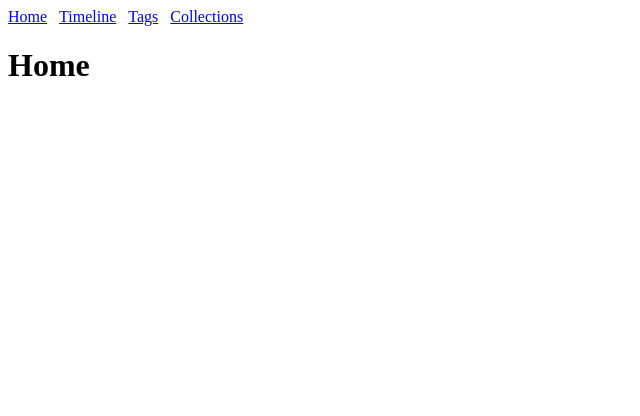
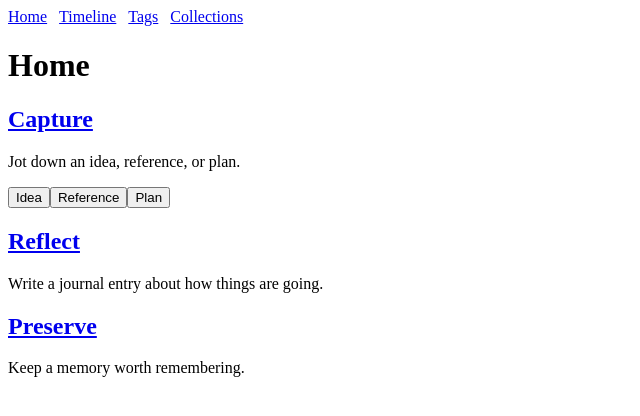
Before and after one commit to msr010194/ai_dev_tools_zcamp_project, a React (Vite) app in the folder frontend/: page / in a window 1280 px wide. Shown: the top 416 px of the page, without its empty margins (0-640 px from the left). Built offline with nearby package versions, Linux system fonts and the light colour scheme.

Commit message:
Task 5: Home page with three intent entry points (#2)

```diff
--- a/frontend/src/App.tsx
+++ b/frontend/src/App.tsx
@@ -1,12 +1,15 @@
 import { Route, Routes } from "react-router-dom";
 import Layout from "./Layout";
-import { CollectionsPage, HomePage, TagsPage, TimelinePage } from "./pages";
+import HomePage from "./HomePage";
+import NewNotePage from "./NewNotePage";
+import { CollectionsPage, TagsPage, TimelinePage } from "./pages";
 
 export default function App() {
   return (
     <Routes>
       <Route element={<Layout />}>
         <Route index element={<HomePage />} />
+        <Route path="notes/new" element={<NewNotePage />} />
         <Route path="timeline" element={<TimelinePage />} />
         <Route path="tags" element={<TagsPage />} />
         <Route path="collections" element={<CollectionsPage />} />
--- /dev/null
+++ b/frontend/src/HomePage.tsx
@@ -0,0 +1,48 @@
+import { Link, useNavigate } from "react-router-dom";
+import type { NoteType } from "./data/types";
+
+const captureTypes: { type: NoteType; label: string }[] = [
+  { type: "idea", label: "Idea" },
+  { type: "reference", label: "Reference" },
+  { type: "plan", label: "Plan" },
+];
+
+export default function HomePage() {
+  const navigate = useNavigate();
+  const captureType: NoteType = "idea";
+  return (
+    <>
+      <h1>Home</h1>
+      <section aria-label="Capture">
+        <h2>
+          <Link to={`/notes/new?type=${captureType}`}>Capture</Link>
+        </h2>
+        <p>Jot down an idea, reference, or plan.</p>
+        <div role="group" aria-label="Capture as">
+          {captureTypes.map((c) => (
+            <button
+              key={c.type}
+              type="button"
+              aria-pressed={c.type === captureType}
+              onClick={() => navigate(`/notes/new?type=${c.type}`)}
+            >
+              {c.label}
+            </button>
+          ))}
+        </div>
+      </section>
+      <section aria-label="Reflect">
+        <h2>
+          <Link to="/notes/new?type=journal">Reflect</Link>
+        </h2>
+        <p>Write a journal entry about how things are going.</p>
+      </section>
+      <section aria-label="Preserve">
+        <h2>
+          <Link to="/notes/new?type=memory">Preserve</Link>
+        </h2>
+        <p>Keep a memory worth remembering.</p>
+      </section>
+    </>
+  );
+}
--- /dev/null
+++ b/frontend/src/NewNotePage.tsx
@@ -0,0 +1,18 @@
+import { useNavigate, useSearchParams } from "react-router-dom";
+import NoteEditor from "./NoteEditor";
+import type { NoteType } from "./data/types";
+
+const types: NoteType[] = ["journal", "idea", "reference", "plan", "memory"];
+
+export default function NewNotePage() {
+  const [params] = useSearchParams();
+  const navigate = useNavigate();
+  const requested = params.get("type");
+  const type = types.find((t) => t === requested) ?? "idea";
+  return (
+    <>
+      <h1>New note</h1>
+      <NoteEditor key={type} type={type} onSaved={() => navigate("/")} />
+    </>
+  );
+}
--- a/frontend/src/pages.tsx
+++ b/frontend/src/pages.tsx
@@ -1,4 +1,3 @@
-export const HomePage = () => <h1>Home</h1>;
 export const TimelinePage = () => <h1>Timeline</h1>;
 export const TagsPage = () => <h1>Tags</h1>;
 export const CollectionsPage = () => <h1>Collections</h1>;
```
Also changed, not shown: 1 other file (tests, documents, lock files or other folders).
